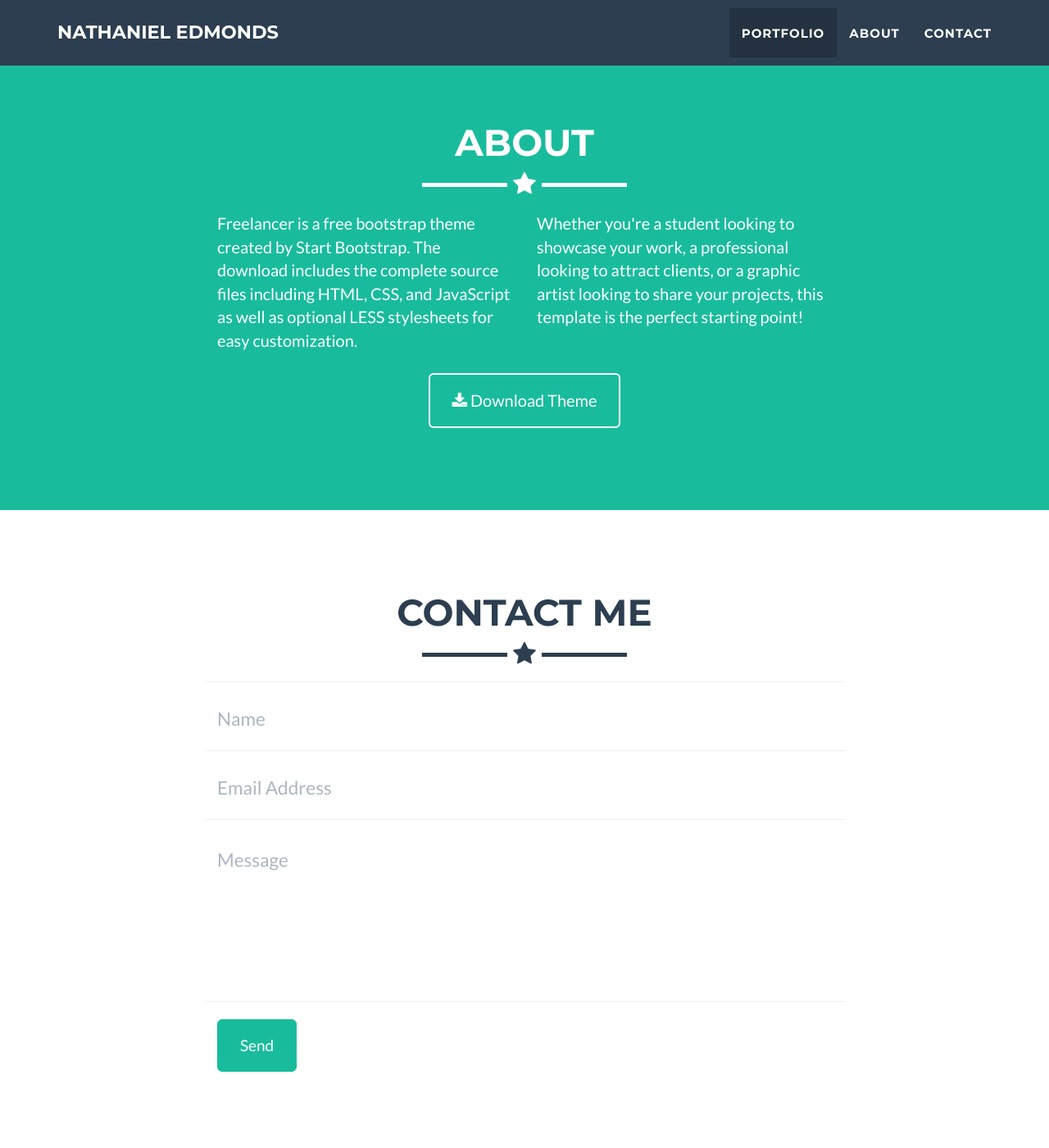
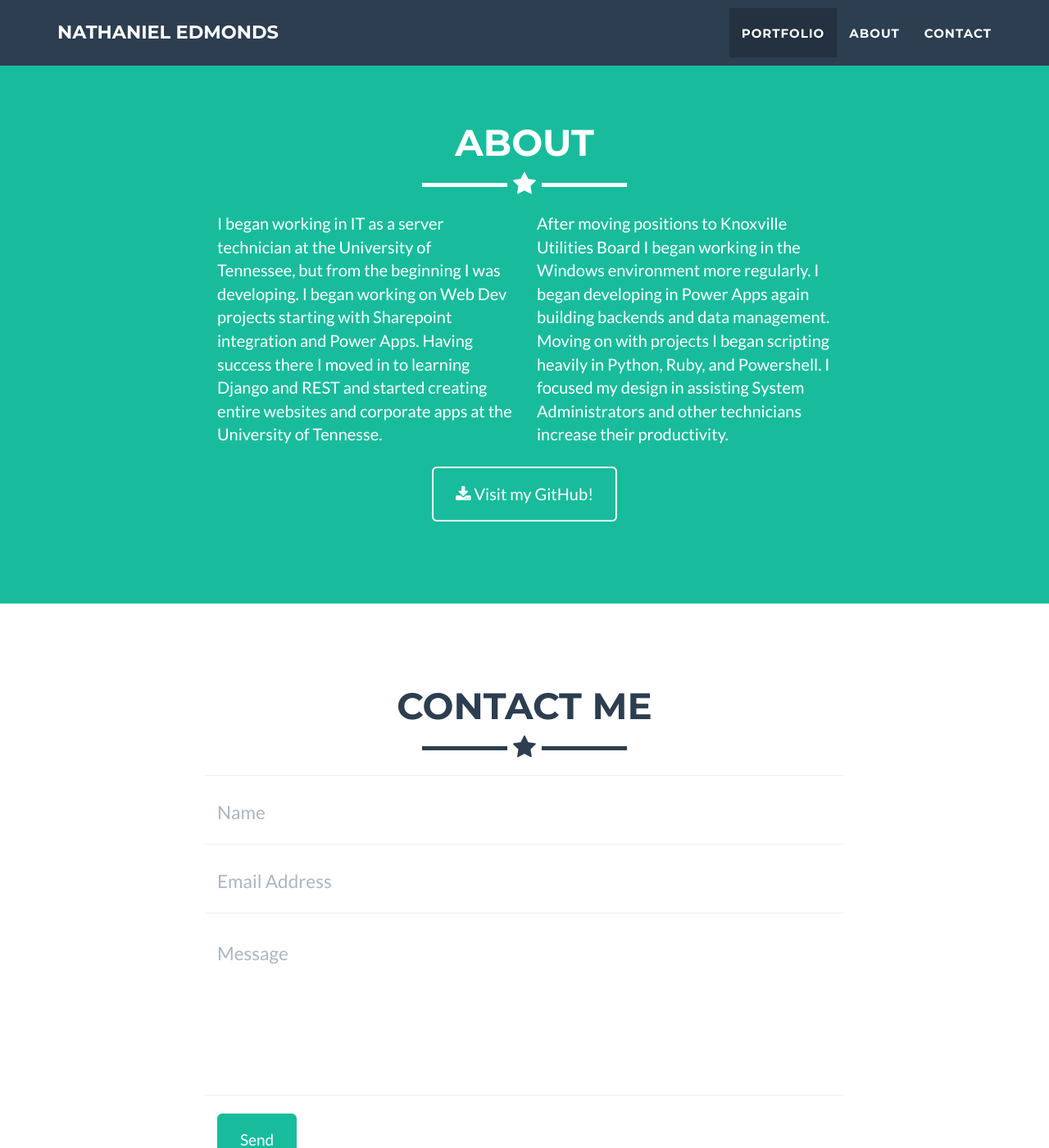
Before and after one commit to Natetedmonds/portfolio, a Jekyll site: the page built from _posts/2014-07-18-project-1.markdown, in a window 1280 px wide and 1400 px high, scrolled down 1623 px. Shown: the whole window at 82% size. Built offline with Jekyll 4.4.1, drawn with Linux system fonts in a browser that asks for light colours; some of the changed text lies outside the part shown.

Commit message:
updates-modal

```diff
--- a/_config.yml
+++ b/_config.yml
@@ -2,10 +2,10 @@
 title: Nathaniel Edmonds
 email: nathan.edmonds@kub.org
 url: https://
-description: "Write an awesome description for your new site here. You can edit this line in _config.yml. It will appear in your document head meta (for Google search results) and in your feed.xml site description."
-keywords: "your keywords, separated by commas"
-skills: "Web Developer - Graphic Artist - User Experience Designer"
-meta_author: LastName FirstName
+description: "Developer focused on user experience and efficient back ends. Starting my IT career as a technician has given me an edge in creating creative but useful designs for users and developers alike."
+keywords: "apps, python, jekyll, develop, developer, utilities, it"
+skills: "Web Developer - Technician - Customer focused design"
+meta_author: Edmonds Nathaniel
 
 # Google webmaster tools
 google_verify:
@@ -21,7 +21,7 @@
 
 # If you use disqus you need disqus shortname
 # https://help.disqus.com/customer/portal/articles/466208
-disqus_shortname: myshortname
+# disqus_shortname: myshortname
 
 # Color settings (hex-codes without the leading hash-tag)
 color:
@@ -39,24 +39,13 @@
 
 # Social networks usernames (many more available: google-plus, flickr, dribbble, pinterest, instagram, tumblr, linkedin, etc.)
 social:
-  - title: twitter
-    url: http://twitter.com/jekyllrb
-  - title: facebook
-    url:
-  - title: stack-overflow
-    url: http://stackoverflow.com/questions/tagged/jekyll
-  - title: bitbucket
-    url: http://bitbucket.org/jekyll
   - title: github
-    url: http://github.com/jekyll
+    url: http://github.com/Natetedmonds
 
 # Postal address (add as many lines as necessary)
 address:
-  - line: 3481 Melrose Place
-  - line: Beverly Hills, CA 90210
-
-# Credits content
-credits: 'Freelancer is a free to use, open source Bootstrap theme created by <a href="http://startbootstrap.com">Start Bootstrap</a>.'
+  - line: 2406 Cedar Lane
+  - line: Knoxville, Tennessee 37918
 
 # Build settings
 markdown: kramdown
--- a/_includes/about.html
+++ b/_includes/about.html
@@ -9,14 +9,14 @@
             </div>
             <div class="row">
                 <div class="col-lg-4 col-lg-offset-2">
-                    <p>Freelancer is a free bootstrap theme created by Start Bootstrap. The download includes the complete source files including HTML, CSS, and JavaScript as well as optional LESS stylesheets for easy customization.</p>
+                    <p>I began working in IT as a server technician at the University of Tennessee, but from the beginning I was developing. I began working on Web Dev projects starting with Sharepoint integration and Power Apps. Having success there I moved in to learning Django and REST and started creating entire websites and corporate apps at the University of Tennesse.</p>
                 </div>
                 <div class="col-lg-4">
-                    <p>Whether you're a student looking to showcase your work, a professional looking to attract clients, or a graphic artist looking to share your projects, this template is the perfect starting point! </p>
+                    <p>After moving positions to Knoxville Utilities Board I began working in the Windows environment more regularly. I began developing in Power Apps again building backends and data management. Moving on with projects I began scripting heavily in Python, Ruby, and Powershell. I focused my design in assisting System Administrators and other technicians increase their productivity. </p>
                 </div>
                 <div class="col-lg-8 col-lg-offset-2 text-center">
-                    <a href="https://github.com/jeromelachaud/freelancer-theme" class="btn btn-lg btn-outline">
-                        <i class="fa fa-download"></i> Download Theme
+                    <a href="https://github.com/Natetedmonds" class="btn btn-lg btn-outline">
+                        <i class="fa fa-download"></i> Visit my GitHub!
                     </a>
                 </div>
             </div>
--- a/_includes/modals.html
+++ b/_includes/modals.html
@@ -18,22 +18,25 @@
                             {% if post.description %}
                                 <p>{{ post.description }}</p>
                             {% endif %}
+                            <li>
+                              <strong><a href="{{ post.linkTo }}">Link To Project</a></strong>
+                            </li>
                             <ul class="list-inline item-details">
                                 {% if post.client %}
                                     <li>Client:
-                                        <strong><a href="http://startbootstrap.com">{{ post.client }}</a>
+                                        <strong><a href="#">{{ post.client }}</a>
                                         </strong>
                                     </li>
                                 {% endif %}
                                 {% if post.project-date %}
                                     <li>Date:
-                                        <strong><a href="http://startbootstrap.com">{{ post.project-date }}</a>
+                                        <strong><a href="#">{{ post.project-date }}</a>
                                         </strong>
                                     </li>
                                 {% endif %}
                                 {% if post.category %}
                                     <li>Service:
-                                        <strong><a href="http://startbootstrap.com">{{ post.category }}</a>
+                                        <strong><a href="#">{{ post.category }}</a>
                                         </strong>
                                     </li>
                                 {% endif %}
--- a/_posts/2014-07-18-project-1.markdown
+++ b/_posts/2014-07-18-project-1.markdown
@@ -1,11 +1,12 @@
 ---
 layout: default
 modal-id: 1
-date: 2014-07-18
+date: 2019-07-21
 img: cabin.png
 alt: image-alt
-project-date: April 2014
-client: Start Bootstrap
+project-date: April 2019
+client: University of Tennessee
 category: Web Development
-description: Use this area of the page to describe your project. Lorem ipsum dolor sit amet, consectetur adipisicing elit. Mollitia neque assumenda ipsam nihil, molestias magnam, recusandae quos quis inventore quisquam velit asperiores, vitae? Reprehenderit soluta, eos quod consequuntur itaque. Nam.
+description: I worked with a team of three on updating the Network Registration page for the University of Tennessee. We brought the old page out of php and html and into the world of Django and Python. This project was interesting learning the interactions between SAML and LDAP as well as my first corporate use of a web API.
+linkTo: https://github.com/Natetedmonds/netreg
 ---
```
